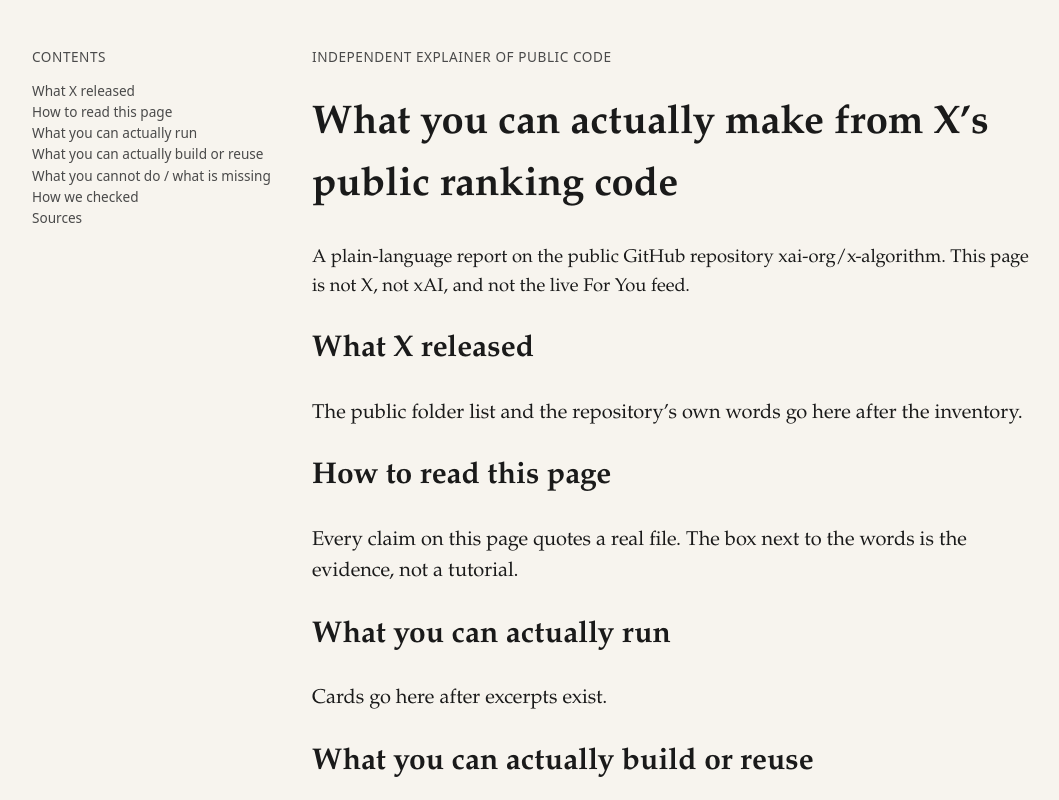
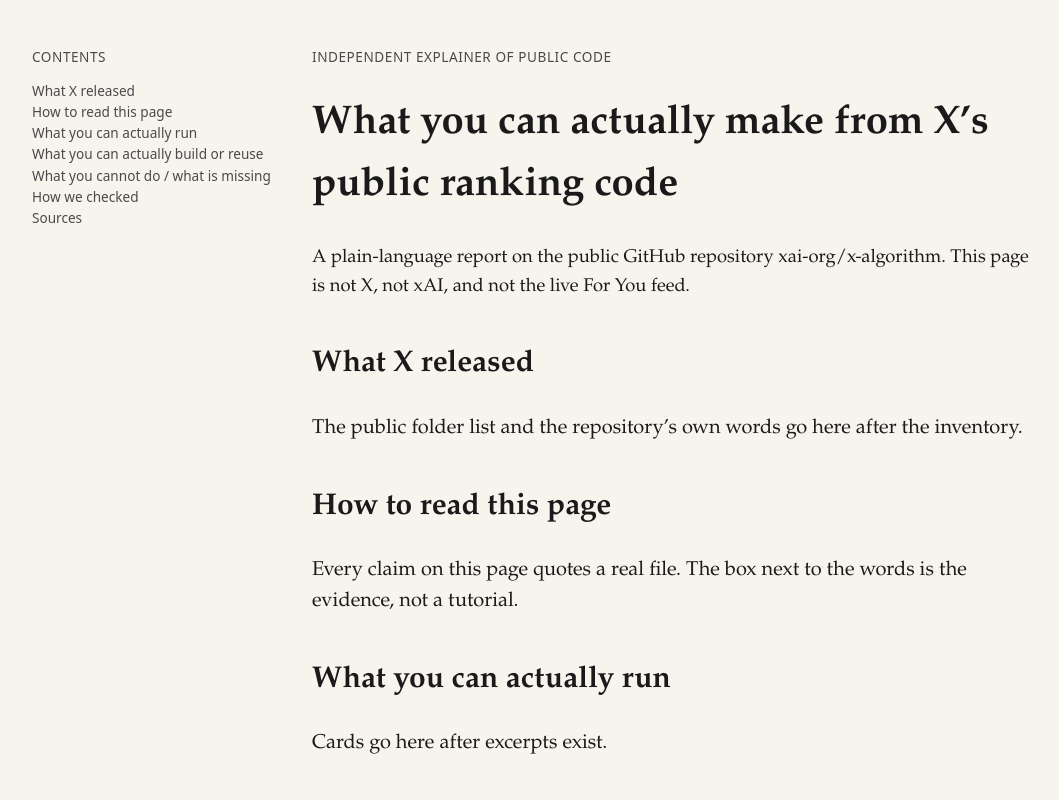
Before and after one commit to mtrxdev/x-algorithm-public-wiki, a Next.js app: page / in a window 1280 px wide. Shown: the top 800 px of the page, without its empty margins (78-1137 px from the left). Built offline with nearby package versions, Linux system fonts and the light colour scheme.

Commit message:
fix: pin @next/mdx to Next 15 and apply h2 spacing

```diff
--- a/app/globals.css
+++ b/app/globals.css
@@ -21,7 +21,7 @@ body {
 .toc a { color: var(--muted); text-decoration: none; }
 .toc ol { list-style: none; padding: 0; }
 .toc .h3 { padding-left: 0.8rem; }
-article h2 { margin-top: 2.5rem; }
+h2 { margin-top: 2.5rem; }
 pre, code { font-family: ui-monospace, SFMono-Regular, Menlo, Consolas, monospace; font-size: 0.82rem; }
 pre { background: var(--code); padding: 1rem; overflow: auto; border: 1px solid var(--line); }
 .card { border-top: 1px solid var(--line); padding: 1.25rem 0 1.75rem; display: grid; gap: 1rem; }
--- a/package.json
+++ b/package.json
@@ -19,7 +19,7 @@
   "dependencies": {
     "@mdx-js/loader": "^3.1.1",
     "@mdx-js/react": "^3.1.1",
-    "@next/mdx": "^16.3.0",
+    "@next/mdx": "^15.5.23",
     "next": "^15.5.23",
     "react": "^19.2.8",
     "react-dom": "^19.2.8"
```
Also changed, not shown: 1 other file (tests, documents, lock files or other folders).
